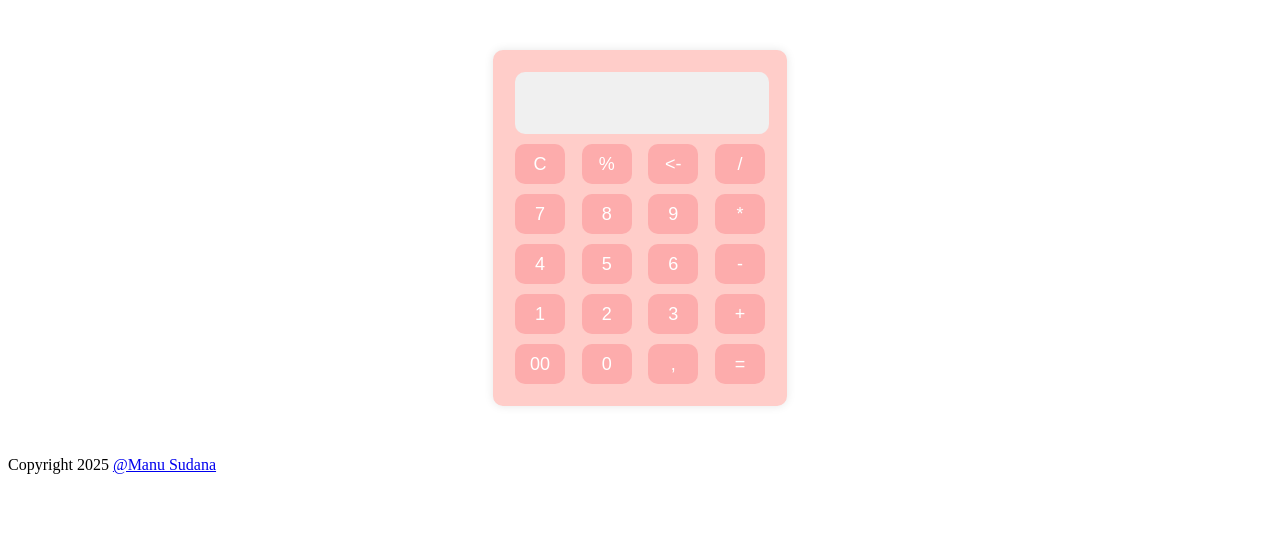
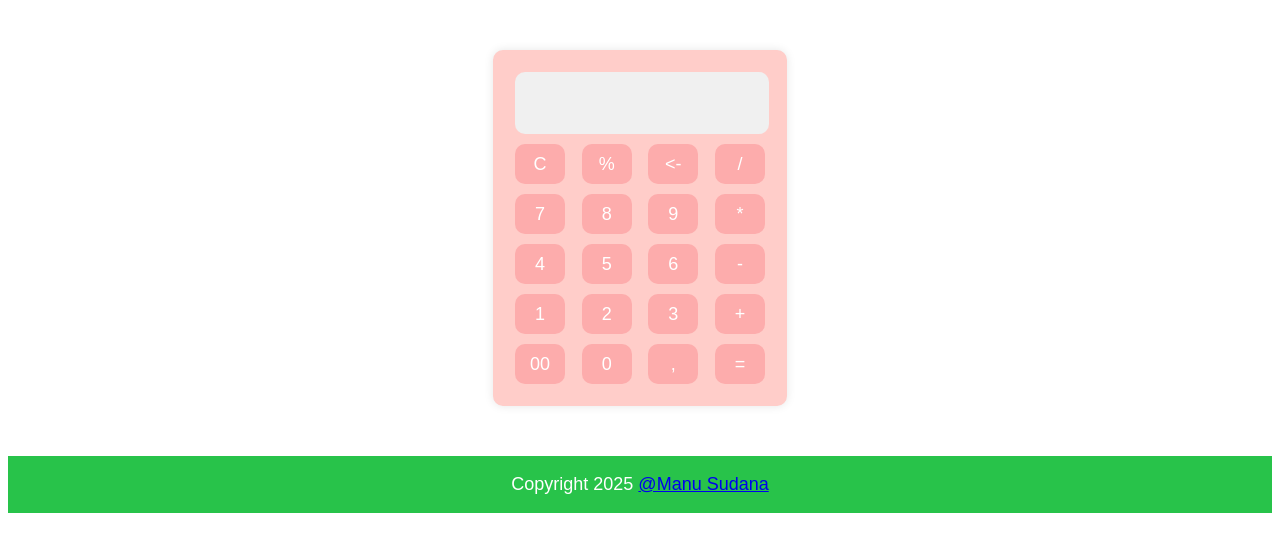
Before and after one commit to ExCorz/Kalkulator, a plain HTML site: page index.html in a window 1280 px wide. Drawn offline with Linux system fonts and the light colour scheme.

Commit message:
Add files via upload

```diff
--- a/index.html
+++ b/index.html
@@ -1,8 +1,7 @@
 <!DOCTYPE html>
 <html lang="id">
 <head>
-  <meta charset="UTF-8">
-  <meta name="viewport" content="width=device-width, initial-scale=1.0">
+  <meta charset="UTF-8" name="viewport" content="width=device-width, initial-scale=1.0">
   <link rel="stylesheet" href="styles/style.css"/>
   <title>Kalkulator</title>
 </head>
@@ -40,10 +39,8 @@
       <button onclick="hitung()">=</button>
     </div>
   </div>
-  <div>
-    <footer>
-      Copyright 2025 <a href="https://www.instagram.com/inimanumenaa/">@Manu Sudana</a>
-    </footer>
+  <div class="footer">
+    Copyright 2025 <a href="https://www.instagram.com/inimanumenaa/">@Manu Sudana</a>
   </div>
   <div>
     <script src="scripts/script.js"></script>
```
